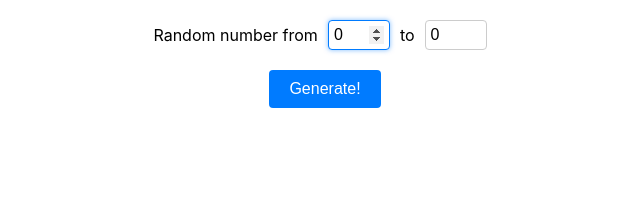
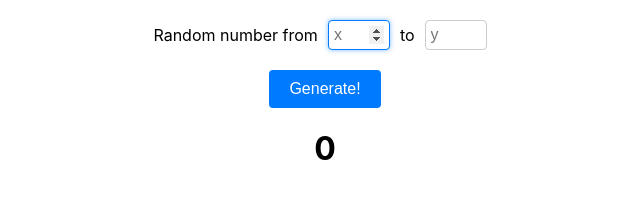
Before and after one commit to EranLavan/words-beyond, a React (Create React App) app: page / in a window 1280 px wide. Shown: the top 218 px of the page, without its empty margins (315-955 px from the left). Built offline with nearby package versions, Linux system fonts and the light colour scheme.

Commit message:
modified:   src/components-r/RandomizerA.js

```diff
--- a/src/components-r/RandomizerA.js
+++ b/src/components-r/RandomizerA.js
@@ -3,10 +3,9 @@ import './styles/RndAStyleA.css';
 
 function RandomizerA() {
 
-  const [inputOne, setInputOne] = useState(0);
-  //Look at ^^ this useState carefully, maybe it shouldn't be '', sondern 0 or smth else
-  const [inputTwo, setInputTwo] = useState(0);
-  const [result, setResult] = useState('');
+  const [inputOne, setInputOne] = useState('');
+  const [inputTwo, setInputTwo] = useState('');
+  const [result, setResult] = useState(0);
   const inputRef = useRef(null);
 
   useEffect(() => {
@@ -14,11 +13,8 @@ function RandomizerA() {
   }, [])
 
   const randomize = () => {
-    const helperNumber = Math.ceil((Math.random()*(inputTwo - inputOne + 1)));
-    console.log(typeof(helperNumber));
-    const randomNumber = helperNumber + inputOne - 1;
-    console.log(typeof(randomNumber))
-    setResult(randomNumber);
+    const delta = Math.ceil((Math.random()*(inputTwo - inputOne + 1)));
+    setResult(inputOne - 1 + delta);
   }
 
   return (
```
